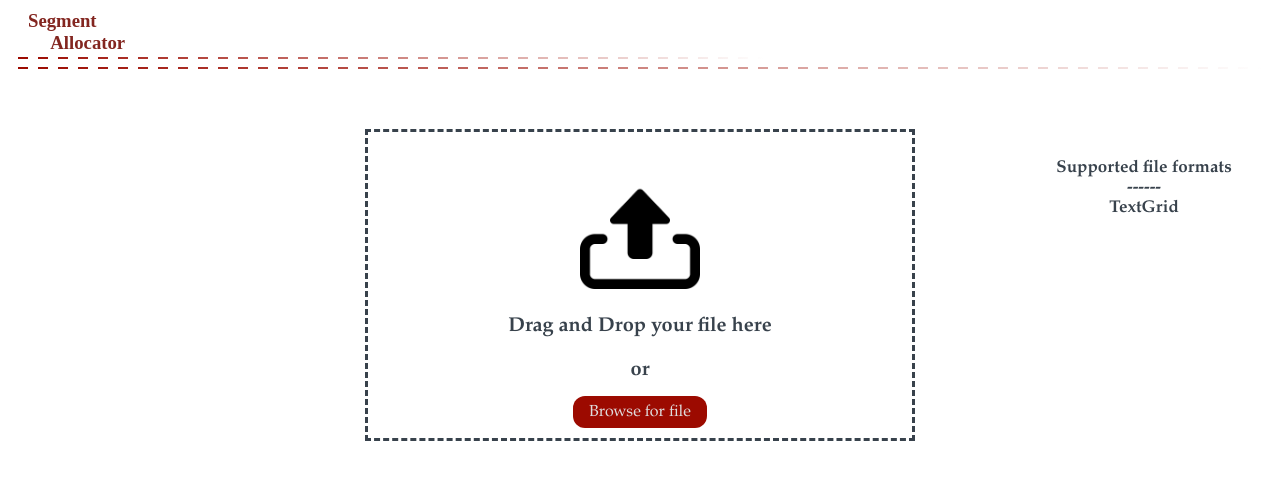
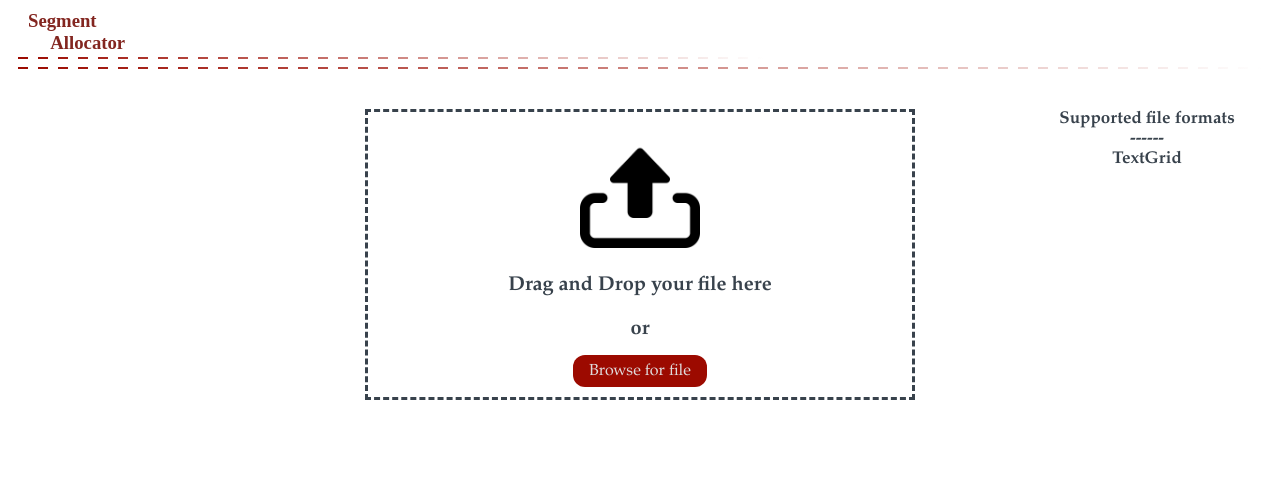
Before and after one commit to frederick-m-k/segementAllocator, an Angular app: page / in a window 1280 px wide. Shown: the top 480 px of the page. Built offline with nearby package versions, Linux system fonts and the light colour scheme.

Commit message:
Refactoring positioning of drag'n'drop

```diff
--- a/src/app/drag-n-drop/drag-n-drop.component.css
+++ b/src/app/drag-n-drop/drag-n-drop.component.css
@@ -7,25 +7,22 @@
 }
 /* For the dropzone */
 .dropzone {
-    position: absolute;
+    position: relative;
     width: 40vw;
     padding: 16px;
     text-align: center;
     border: dashed 3px #38424c;
 
-    left: 50%;
-    transform: translate(-50%);
-    -ms-transform: translate(50%);
-    -moz-transform: translate(50%);
-    -o-transform: translate(50%);
     margin: 0 auto;
 }
 .dropzone #fileDrop {
     opacity: 0;
-    position: relative;
-    z-index: 2;
+    position: absolute;
+    z-index: 4;
     width: 100%;
     height: 100%;
+    top: 0;
+    left: 0;
 }
 .dropzone #fileBrowse {
     color: rgb(223, 219, 219);
@@ -48,10 +45,11 @@
 }
 
 #supported_formats {
-    float: right;
+    position: absolute;
+    top: 100px;
+    right: 5px;
     text-align: center;
     width: 20vw;
-    margin-top: 20px;
 }
 #supported_formats #file_info {
     padding: 10px;
--- a/src/app/drag-n-drop/drag-n-drop.component.html
+++ b/src/app/drag-n-drop/drag-n-drop.component.html
@@ -1,5 +1,5 @@
-<div id="outerWrapper" class="hiddenWhenGameStarts">
-    <div class="dropzone" id="dropzone">
+<div id="dragWrapper">
+    <div class="dropzone hiddenWhenGameStarts" id="dropzone">
         <input type="file" id="fileDrop" (change)="getBrowsedFile($event)" />
 
         <img src="/assets/images/file-upload.png" alt="Drop your TextGrid file here" id="uploadImage">
@@ -14,7 +14,6 @@
         <button class="text" id="file_info" (click)="toggleSupportedFormats()" type="button">Supported file
             formats<br />------<br />TextGrid</button>
     </div>
-</div>
 
     <div class="metaInformation hiddenWhenGameStarts">
         <h3 class="text" id="filename"></h3>
@@ -28,3 +27,4 @@
                 Game</button>
         </div>
     </div>
+</div>
```
Lines whose indentation alone changed are shown as unchanged.
